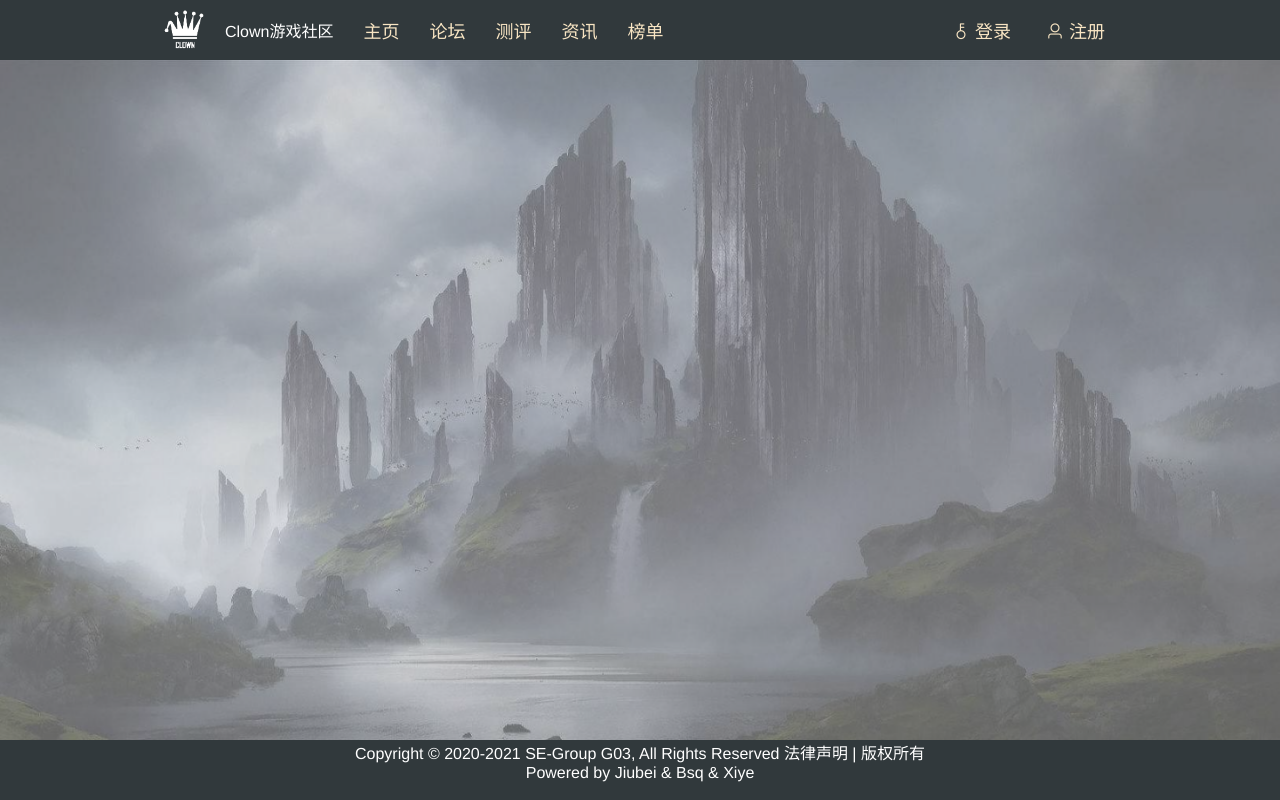
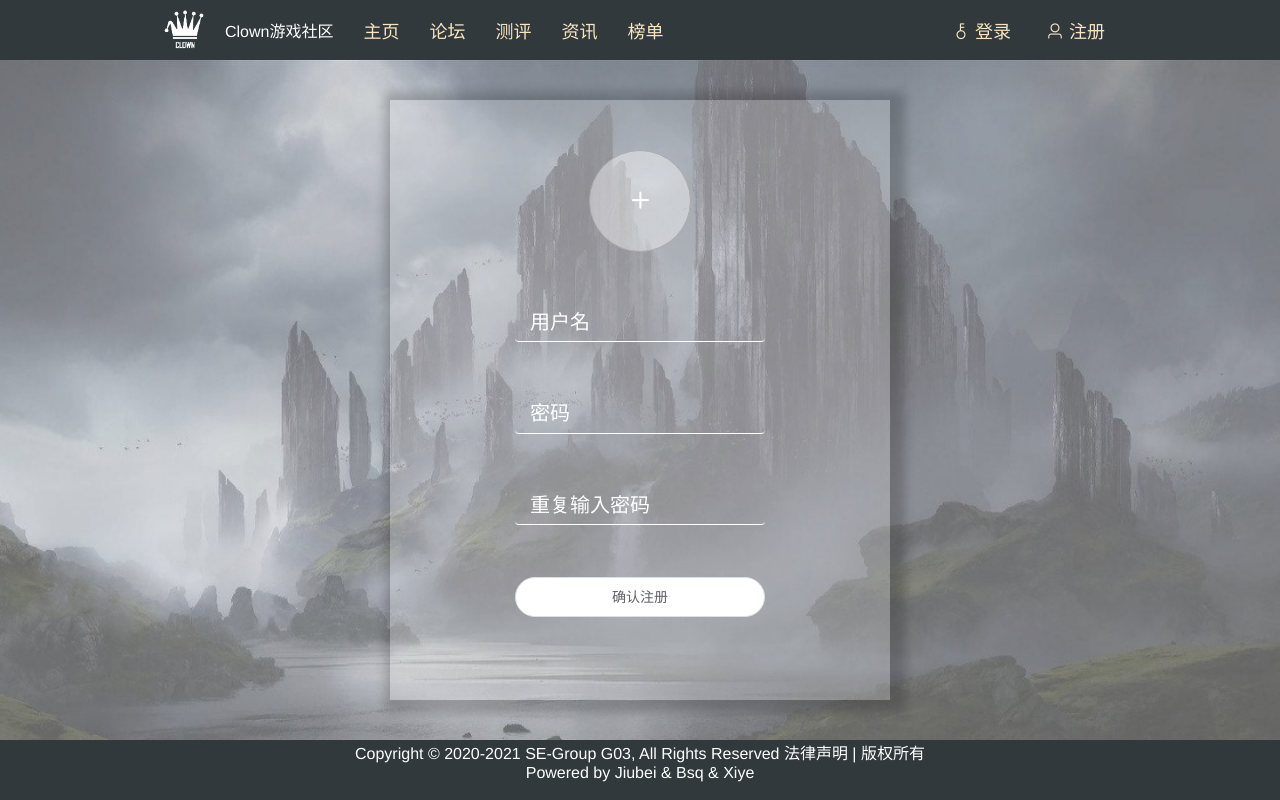
Before and after one commit to Jiubei0408/clown-frontend, a Vue app: page /#/register in a window 1280 px wide. Built offline with nearby package versions, Linux system fonts and the light colour scheme.

Commit message:
完成注册界面的设计

```diff
--- a/src/components/page/register-page.vue
+++ b/src/components/page/register-page.vue
@@ -3,6 +3,36 @@
       class="fill-background"
       style="width: 100%; height: 100%;"
       :style="{'background-image': `url(${background_image}`}">
+    <div class="center register-box">
+      <div class="horizontal-center register-form-wrapper" style="width: 50%">
+        <div class="add-avatar horizontal-center"
+             style="margin-bottom: 50px">
+          <i class="el-icon-plus vertical-center"
+             style="color: white; font-size: 20px; font-weight: bolder"/>
+        </div>
+        <el-form>
+          <el-form-item>
+            <el-input
+                auto-complete="new-password"
+                placeholder="用户名"
+                v-model="registerForm.username"></el-input>
+          </el-form-item>
+          <el-form-item>
+            <el-input
+                auto-complete="new-password"
+                placeholder="密码"
+                v-model="registerForm.password"></el-input>
+          </el-form-item>
+          <el-form-item>
+            <el-input
+                auto-complete="new-password"
+                placeholder="重复输入密码"
+                v-model="registerForm.repeat"></el-input>
+          </el-form-item>
+          <el-button style="width: 100%; border-radius: 20px" plain>确认注册</el-button>
+        </el-form>
+      </div>
+    </div>
   </div>
 </template>
 
@@ -11,12 +41,56 @@ export default {
   name: "register-page",
   data() {
     return {
-      background_image: require("@/assets/register-background.png")
+      background_image: require("@/assets/register-background.png"),
+      registerForm: {
+        username: '',
+        password: '',
+        repeat: ''
+      },
     }
   }
 }
 </script>
 
 <style scoped>
+.register-box {
+  width: 500px;
+  height: 600px;
+  border: #bbbbbb;
+  background-color: #eeeeee33;
+  box-shadow: #00000033 5px 2px 10px 10px;
+}
 
+.register-form-wrapper {
+  padding-top: 50px;
+}
+
+.register-form-wrapper *:not(i) {
+  margin-bottom: 25px;
+}
+
+.add-avatar {
+  width: 100px;
+  height: 100px;
+  background-color: #ffffff66;
+  border: #aaaaaa 1px solid;
+  border-radius: 50%;
+  cursor: pointer;
+}
+
+/deep/ .el-input__inner {
+  background-color: transparent;
+  border: none;
+  color: white;
+  border-bottom: white 1px solid;
+  font-size: 20px;
+}
+
+/deep/ .el-input__inner:focus {
+  border-bottom: white 3px solid;
+}
+
+/deep/ input::placeholder {
+  color: white;
+}
 </style>
```
